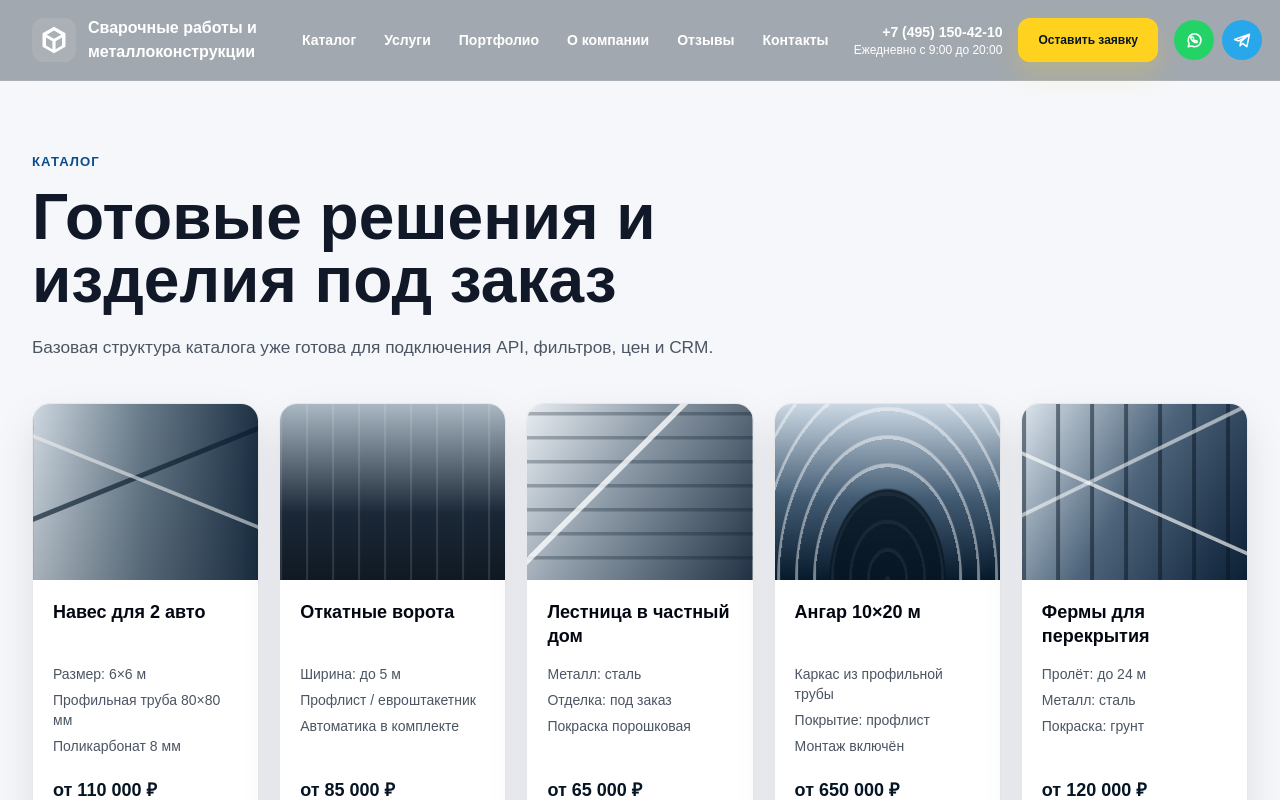
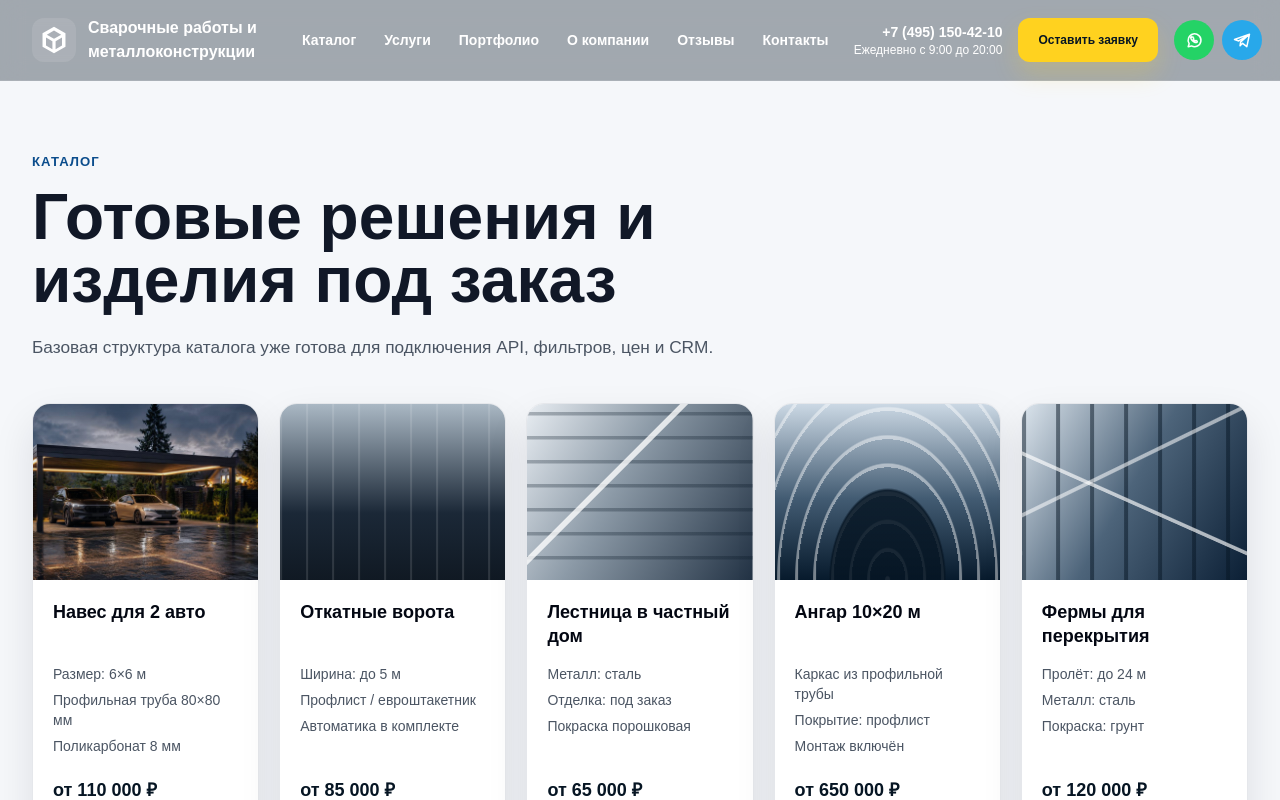
Before and after one commit to evgenykuimov-cloud/steel, a Next.js app: page /catalog in a window 1280 px wide. Shown: the top 800 px of the page. Built offline with nearby package versions, Linux system fonts and the light colour scheme.

Commit message:
Use real image for two-car canopy product

```diff
--- a/src/app/globals.css
+++ b/src/app/globals.css
@@ -191,7 +191,6 @@ textarea {
 
 /* Temporary industrial visuals. Replace these with real files in public/images when product photos are ready. */
 .bg-canopy,
-.bg-product-canopy,
 .bg-work-carport,
 .bg-review-canopy {
   background-image:
@@ -199,6 +198,14 @@ textarea {
     linear-gradient(22deg, transparent 0 53%, rgba(255, 255, 255, 0.65) 53.3% 54.4%, transparent 54.8%),
     linear-gradient(158deg, transparent 0 42%, rgba(7, 26, 44, 0.65) 42.4% 44%, transparent 44.4%),
     linear-gradient(90deg, #d9e2ea, #6f8291 48%, #1f3347);
+}
+
+.bg-product-canopy {
+  background-image:
+    linear-gradient(180deg, rgba(6, 21, 35, 0.04), rgba(6, 21, 35, 0.16)),
+    url("/images/products/canopy-2-cars.jpg");
+  background-position: 50% 46%;
+  background-size: cover;
 }
 
 .bg-gate,
```
Also changed, not shown: public/images/products/canopy-2-cars.jpg (added).
